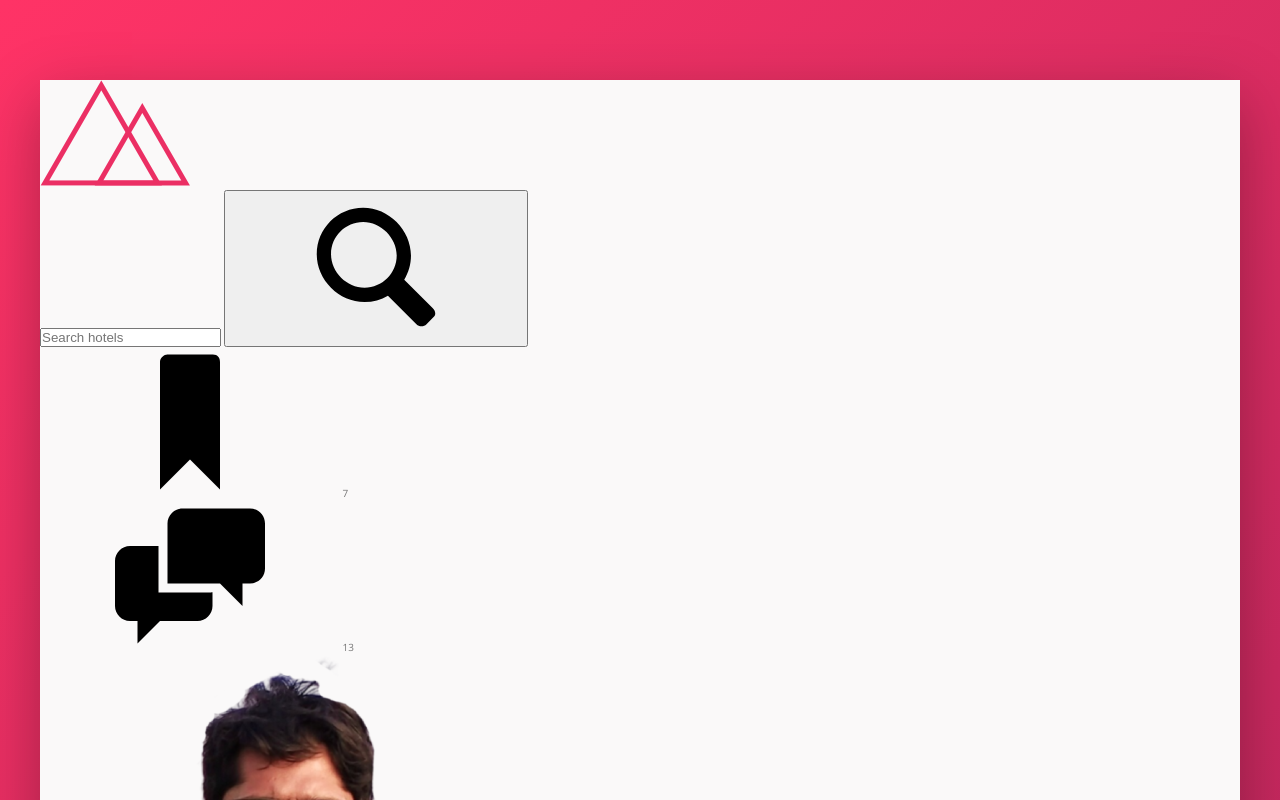
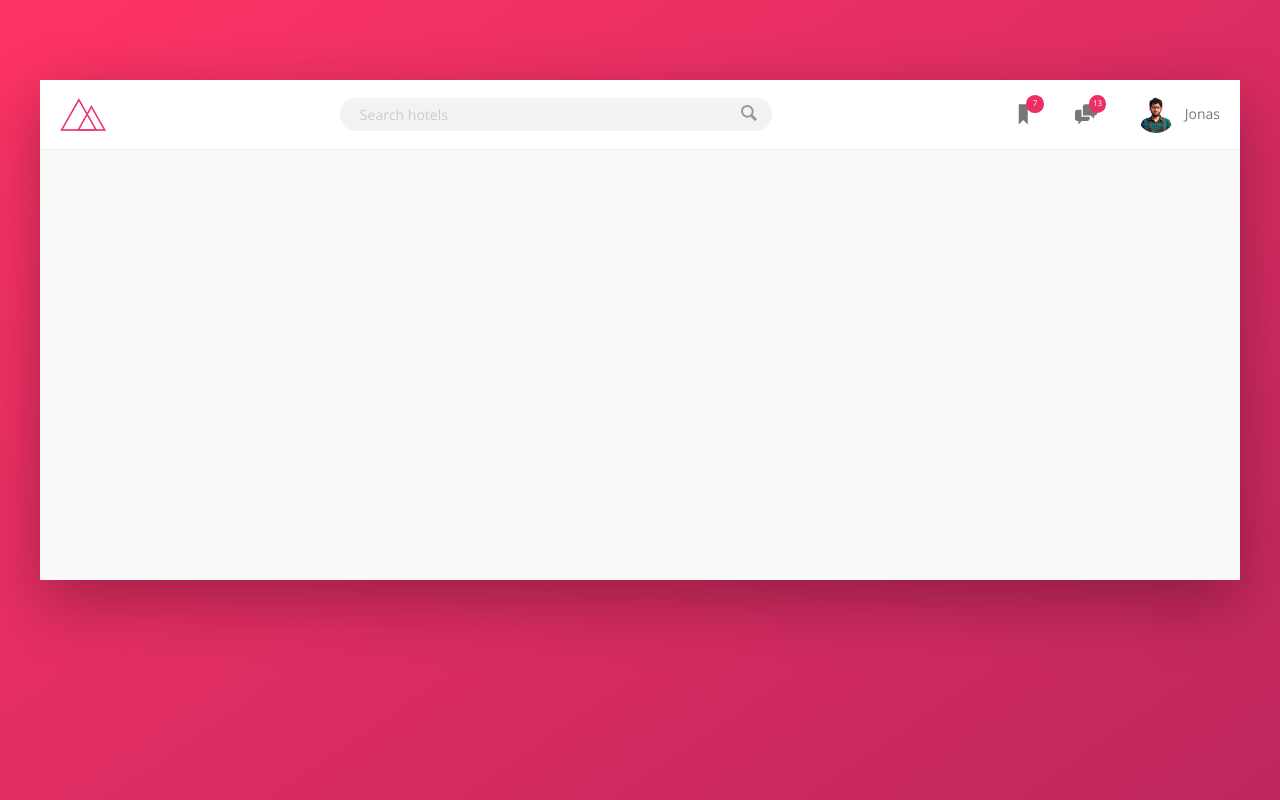
Before and after one commit to smrifat1411/rifchat, a website: page index.html in a window 1280 px wide. Shown: the top 800 px of the page. Drawn offline with nearby package versions, Linux system fonts and the light colour scheme.

Commit message:
header section design finished

```diff
--- a/sass/_components.scss
+++ b/sass/_components.scss
@@ -0,0 +1,122 @@
+////////////////////////////////////////
+// LOGO
+.logo {
+    height: 3.25rem;
+    margin-left: 2rem;
+}
+
+////////////////////////////////////////
+// SEARCH
+.search {
+    flex: 0 0 40%;
+
+    display: flex;
+    align-items: center;
+    justify-content: center;
+
+    @media only screen and (max-width: $bp-smallest) {
+        order: 1;
+        flex: 0 0 100%;
+        background-color: var(--color-grey-light-2);
+    }
+
+    &__input {
+        font-family: inherit;
+        font-size: inherit;
+        color: inherit;
+        background-color: var(--color-grey-light-2);
+        border: none;
+        padding: .7rem 2rem;
+        border-radius: 100px;
+        width: 90%;
+        transition: all .2s;
+        margin-right: -3.25rem;
+
+        &:focus {
+            outline: none;
+            width: 100%;
+            background-color: var(--color-grey-light-3);
+        }
+
+        &::-webkit-input-placeholder {
+            font-weight: 100;
+            color: var(--color-grey-light-4);
+        }
+    }
+
+    &__input:focus + &__button {
+        background-color: var(--color-grey-light-3);
+    }
+
+    &__button {
+        border: none;
+        background-color: var(--color-grey-light-2);
+
+        &:focus {
+            outline: none;
+        }
+
+        &:active {
+            transform: translateY(2px);
+        }
+    }
+
+    &__icon {
+        height: 2rem;
+        width: 2rem;
+        fill: var(--color-grey-dark-3);
+    }
+}
+////////////////////////////////////////
+// USER NAVIGATION
+.user-nav {
+    align-self: stretch;
+
+    display: flex;
+    align-items: center;
+
+    & > * {
+        padding: 0 2rem;
+        cursor: pointer;
+        height: 100%;
+        display: flex;
+        align-items: center;
+    }
+
+    & > *:hover {
+        background-color: var(--color-grey-light-2);
+    }
+
+    &__icon-box {
+        position: relative;
+    }
+
+    &__icon {
+        height: 2.25rem;
+        width: 2.25rem;
+        fill: var(--color-grey-dark-2);
+    }
+
+    &__notification {
+        font-size: .8rem;
+        height: 1.75rem;
+        width: 1.75rem;
+        border-radius: 50%;
+        background-color: var(--color-primary);
+        color: #fff;
+        position: absolute;
+        top: 1.5rem;
+        right: 1.1rem;
+
+        display: flex;
+        justify-content: center;
+        align-items: center;
+    }
+
+    &__user-photo {
+        height: 3.75rem;
+        border-radius: 50%;
+        margin-right: 1rem;
+    }
+
+}
--- a/sass/_layout.scss
+++ b/sass/_layout.scss
@@ -5,3 +5,16 @@
     box-shadow: var(--shadow-dark);
     min-height: 50rem;
 }
+
+.header {
+    font-size: 1.4rem;
+    height: 7rem;
+    background-color: #fff;
+    border-bottom: var(--line);
+
+    display: flex;
+    justify-content: space-between;
+    align-items: center;
+
+
+}
```
Also changed, not shown: CSS/style.css.
